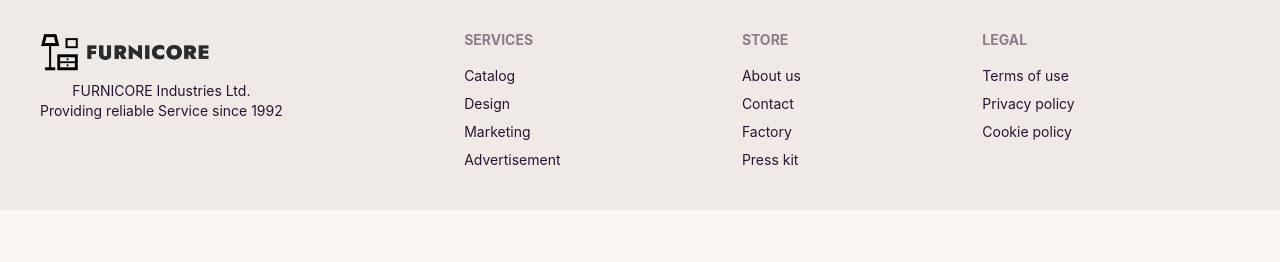
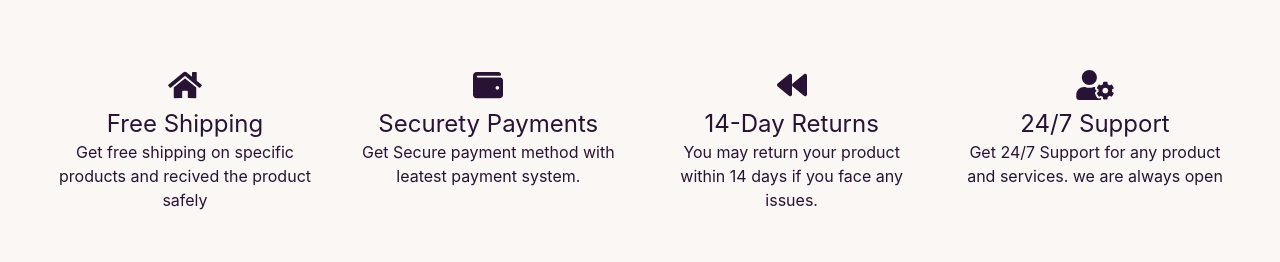
Before and after one commit to redoykhan28/furnicore-client, a React (Create React App) app: page / in a window 1280 px wide. Shown: the part 1050-1312 px from the top of the page. Before the commit the page ends 1260 px from the top, so only its background shows below. Built offline with nearby package versions, Linux system fonts and the light colour scheme; no server answers.

Commit message:
service added

```diff
--- a/src/Pages/Home/Home/Home.js
+++ b/src/Pages/Home/Home/Home.js
@@ -2,11 +2,13 @@ import React from 'react';
 import Banner from '../Banner/Banner';
 import Categories from '../Categories/Categories';
 import LeatestProduct from '../LeatesProduct/LeatestProduct';
+import Service from '../Service/Service';
 
 
 const Home = () => {
     return (
         <div>
+
             <section>
                 <Banner></Banner>
             </section>
@@ -18,6 +20,11 @@ const Home = () => {
             <section className='mt-20'>
                 <LeatestProduct></LeatestProduct>
             </section>
+
+            <section className='my-20'>
+                <Service></Service>
+            </section>
+
         </div>
     );
 };
--- /dev/null
+++ b/src/Pages/Home/Service/Service.js
@@ -0,0 +1,32 @@
+import React from 'react';
+import { FaBackward, FaHome, FaUserCog, FaWallet } from 'react-icons/fa';
+
+const Service = () => {
+    return (
+        <div className='w-11/12 mx-auto grid grid-cols-1 md:grid-cols-2 lg:grid-cols-4 gap-10'>
+            <div>
+                <h1><FaHome className='text-3xl w-32 mx-auto rounded-full' /></h1>
+                <h5 className='text-2xl mt-2'>Free Shipping</h5>
+                <p>Get free shipping on specific products and recived the product safely</p>
+            </div>
+            <div>
+                <h1><FaWallet className='text-3xl w-32 mx-auto rounded-full' /></h1>
+                <h5 className='text-2xl mt-2'>Securety Payments</h5>
+                <p>Get Secure payment method with leatest payment system.</p>
+            </div>
+            <div>
+                <h1><FaBackward className='text-3xl w-32 mx-auto rounded-full' /></h1>
+                <h5 className='text-2xl mt-2'>14-Day Returns</h5>
+                <p>You may return your product within 14 days if you face any issues.</p>
+            </div>
+
+            <div>
+                <h1><FaUserCog className='text-3xl w-32 mx-auto rounded-full' /></h1>
+                <h5 className='text-2xl mt-2'>24/7 Support</h5>
+                <p>Get 24/7 Support for any product and services. we are always open</p>
+            </div>
+        </div>
+    );
+};
+
+export default Service;
--- a/src/Pages/Service/Service.js
+++ /dev/null
@@ -1,11 +0,0 @@
-import React from 'react';
-
-const Service = () => {
-    return (
-        <div>
-
-        </div>
-    );
-};
-
-export default Service;
```
